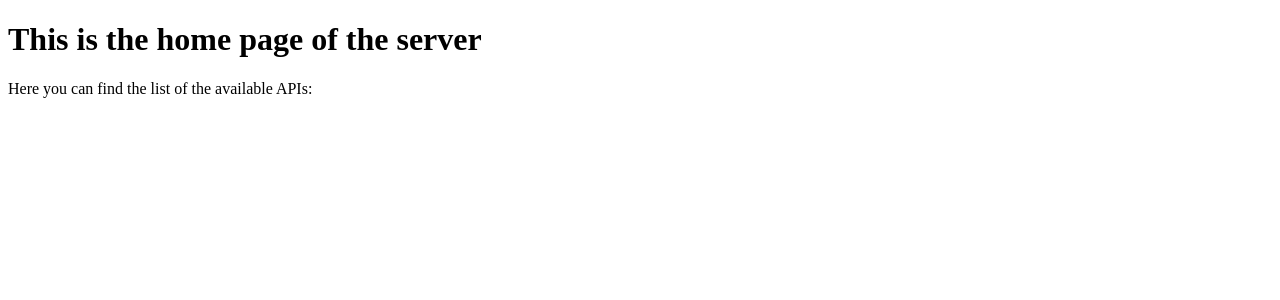
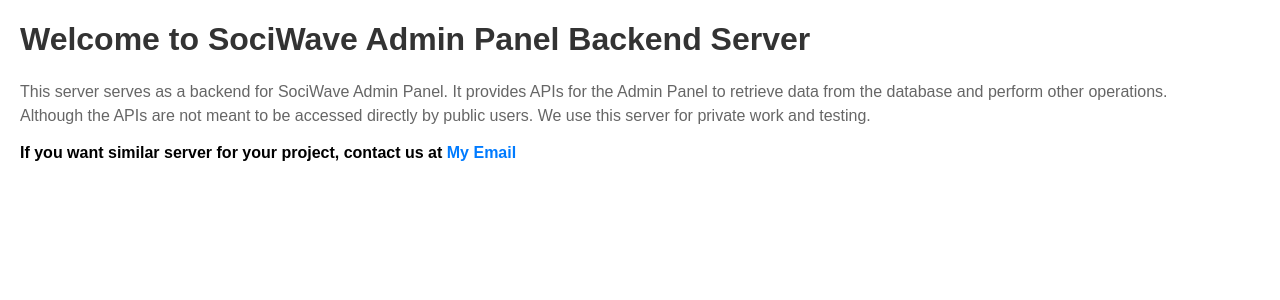
Before and after one commit to rajnishtripathi2001/flask-backend, a Flask app: page / in a window 1280 px wide. Shown: the top 300 px of the page. Run offline with Flask 3, Linux system fonts and the light colour scheme.

Commit message:
Update home page title and content

```diff
--- a/templates/home.html
+++ b/templates/home.html
@@ -1,14 +1,45 @@
 <!DOCTYPE html>
 <html lang="en">
+
 <head>
     <meta charset="UTF-8">
     <meta name="viewport" content="width=device-width, initial-scale=1.0">
-    <title>Home</title>
+    <title>Server Home Page</title>
+    <style>
+        body {
+            font-family: Arial, sans-serif;
+            margin: 20px;
+        }
+
+        h1 {
+            color: #333;
+        }
+
+        p {
+            line-height: 1.5;
+            color: #666;
+        }
+        a {
+            color: #007bff;
+            text-decoration: none;
+        }
+
+        a:hover {
+            text-decoration: underline;
+        }
+    </style>
 </head>
+
 <body>
-    <h1>This is the home page of the server</h1>
-    <p>Here you can find the list of the available APIs:</p>
+    <h1>Welcome to SociWave Admin Panel Backend Server</h1>
+    <p>This server serves as a backend for SociWave Admin Panel. It provides APIs for the Admin Panel to retrieve data from the database and perform other operations. <br>
+    Although the APIs are not meant to be accessed directly by public users. We use this server for private work and testing.
+    </p>
 
 
+    <b>If you want similar server for your project, contact us at <a href="mailto:rajnishtripathi2001@gmail.com">My Email</a>
+
+    </b>
 </body>
+
 </html>
```
